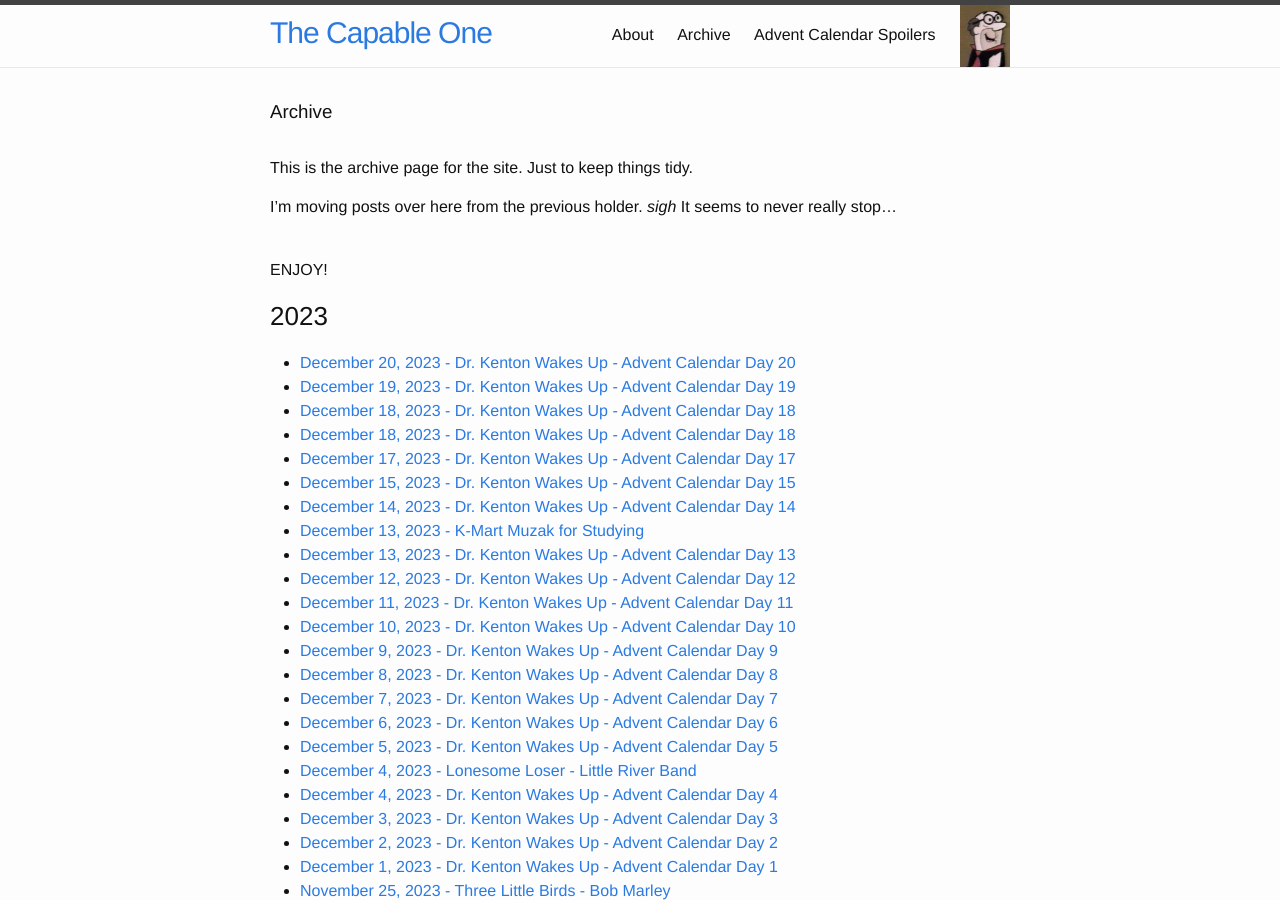
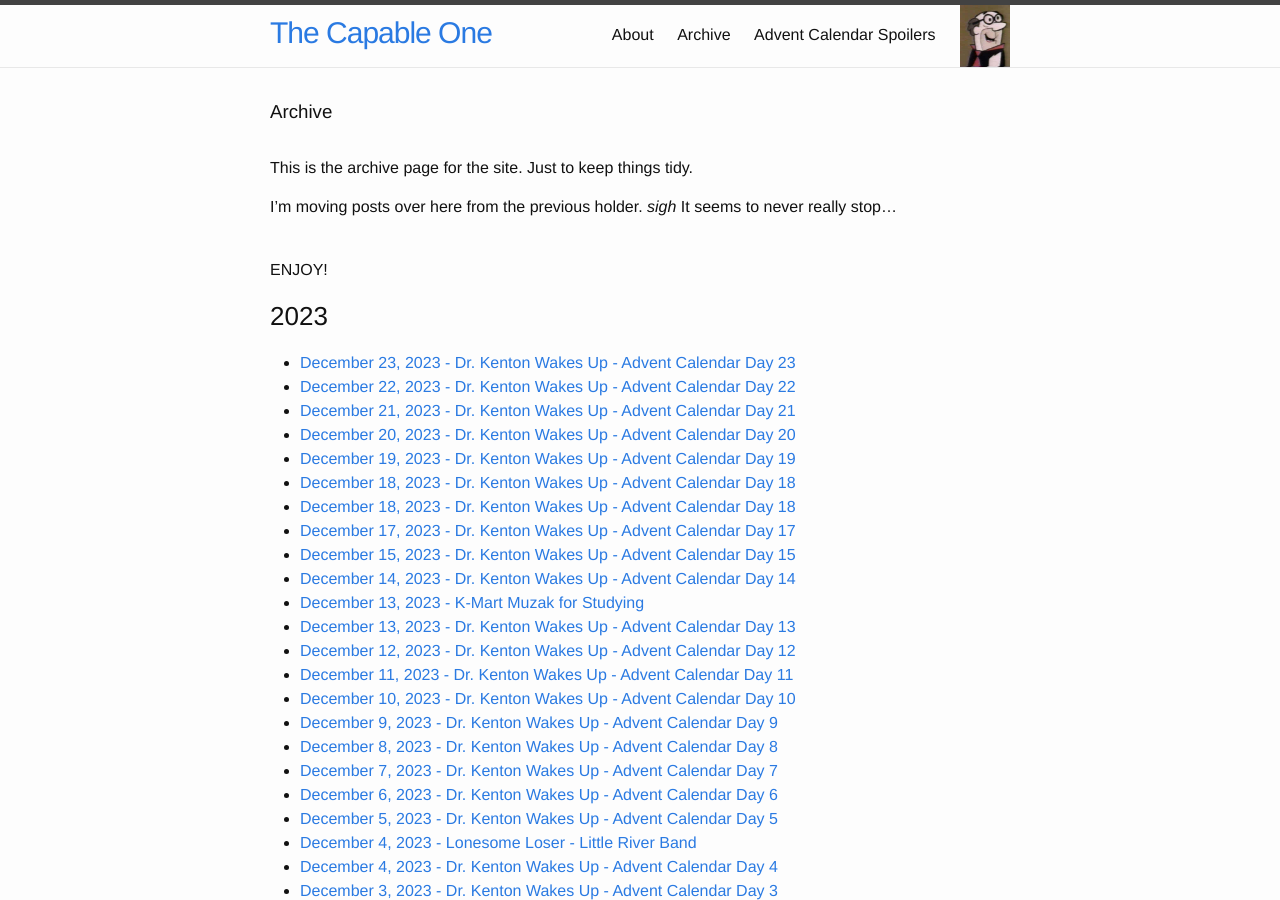
Before and after one commit to jkenton/CapableOne, a Jekyll site: the page built from archive.md, in a window 1280 px wide and 900 px high. Built offline with Jekyll 4.4.1, drawn with Linux system fonts in a browser that asks for light colours.

Commit message:
DKWUAdvent22-23

```diff
--- /dev/null
+++ b/_posts/2023-12-21-DKWU-Advent21.md
@@ -0,0 +1,26 @@
+---
+
+title: "Dr. Kenton Wakes Up - Advent Calendar Day 21"
+
+date: 2023-12-21 06:00:00
+
+layout: post
+
+comments: true
+
+---
+
+
+<iframe width="560" height="315" src="https://www.youtube.com/embed/SVjurN217LA?si=vgWbc3gtwGtGTtY1" title="YouTube video player" frameborder="0" allow="accelerometer; autoplay; clipboard-write; encrypted-media; gyroscope; picture-in-picture; web-share" allowfullscreen></iframe>
+
+
+
+I discovered two Advent calendars at my local Aldi. One is the [Barissimo Coffee Advent Calendar](https://www.aldi.us/en/products/advent-holiday-calendars/list/detail/ps/p/barissimo-coffee-advent-calendar-2/), and the other is the Pure Being Dog Treat Advent calendar (Sorry, no link available).
+
+
+
+Each day between December 1 and December 24, I will share those Advent calendars and some events of the day. Then, I will try to guess the name of the coffee flavor. Does he guess today's flavor correctly? Watch and find out!
+
+
+
+If you have no patience for my antics, avail yourself of the [Spoilers](https://thecapableone.com/spoilers.html) page. If you do have patience, well, no additional input required.
--- /dev/null
+++ b/_posts/2023-12-22-DKWU-Advent22.md
@@ -0,0 +1,31 @@
+---
+
+title: "Dr. Kenton Wakes Up - Advent Calendar Day 22"
+
+date: 2023-12-22 06:00:00
+
+layout: post
+
+comments: true
+
+---
+
+
+
+<iframe width="560" height="315" src="https://www.youtube.com/embed/eA2rnj83hqI?si=3cQvFD-mCRPgtJ02" title="YouTube video player" frameborder="0" allow="accelerometer; autoplay; clipboard-write; encrypted-media; gyroscope; picture-in-picture; web-share" allowfullscreen></iframe>
+
+
+I discovered two Advent calendars at my local Aldi. One is the [Barissimo Coffee Advent Calendar](https://www.aldi.us/en/products/advent-holiday-calendars/list/detail/ps/p/barissimo-coffee-advent-calendar-2/), and the other is the Pure Being Dog Treat Advent calendar (Sorry, no link available).
+
+
+
+Each day between December 1 and December 24, I will share those Advent calendars and some events of the day. Then, I will try to guess the name of the coffee flavor. Does he guess today's flavor correctly? Watch and find out!
+
+
+
+If you have no patience for my antics, avail yourself of the [Spoilers](https://thecapableone.com/spoilers.html) page. If you do have patience, well, no additional input required.
+
+
+Addendum:
+
+<iframe width="560" height="315" src="https://www.youtube.com/embed/mKAg8Cs_0lo?si=JVgUuzlDNr6iCsAE" title="YouTube video player" frameborder="0" allow="accelerometer; autoplay; clipboard-write; encrypted-media; gyroscope; picture-in-picture; web-share" allowfullscreen></iframe>
--- /dev/null
+++ b/_posts/2023-12-23-DKWU-Advent23.md
@@ -0,0 +1,31 @@
+---
+
+title: "Dr. Kenton Wakes Up - Advent Calendar Day 23"
+
+date: 2023-12-23 06:00:00
+
+layout: post
+
+comments: true
+
+---
+
+
+
+<iframe width="560" height="315" src="https://www.youtube.com/embed/Vc4q_S0Xc90?si=qqLF2r71tao37A2v" title="YouTube video player" frameborder="0" allow="accelerometer; autoplay; clipboard-write; encrypted-media; gyroscope; picture-in-picture; web-share" allowfullscreen></iframe>
+
+
+I discovered two Advent calendars at my local Aldi. One is the [Barissimo Coffee Advent Calendar](https://www.aldi.us/en/products/advent-holiday-calendars/list/detail/ps/p/barissimo-coffee-advent-calendar-2/), and the other is the Pure Being Dog Treat Advent calendar (Sorry, no link available).
+
+
+
+Each day between December 1 and December 24, I will share those Advent calendars and some events of the day. Then, I will try to guess the name of the coffee flavor. Does he guess today's flavor correctly? Watch and find out!
+
+
+
+If you have no patience for my antics, avail yourself of the [Spoilers](https://thecapableone.com/spoilers.html) page. If you do have patience, well, no additional input required.
+
+
+Winston's treat:
+
+<iframe width="560" height="315" src="https://www.youtube.com/embed/DXvrttgRReI?si=WHMMBnDqIUYnl5SO" title="YouTube video player" frameborder="0" allow="accelerometer; autoplay; clipboard-write; encrypted-media; gyroscope; picture-in-picture; web-share" allowfullscreen></iframe>
--- a/spoilers.md
+++ b/spoilers.md
@@ -26,6 +26,10 @@
 |December 18 |- Dark Chocolate |- Peppermint Mocha |- 4/18|
 |December 19 |- Chocolate Truffle |- Dark Chocolate |- 4/19|
 |December 20 |- Chocolate Truffle |- Roasted Chestnut |- 4/20|
+|December 21 |- Chocolate Truffle |- Vanilla Bean |- 4/21|
+|December 22 |- Glazed Cinnamon Roll |- Glazed Cinnamon Roll |- 5/22|
+|December 23 |- Chocolate Truffle |- Chocolate Truffle |- 6/23 |
+
 
 
 Thanks for playing!
```
